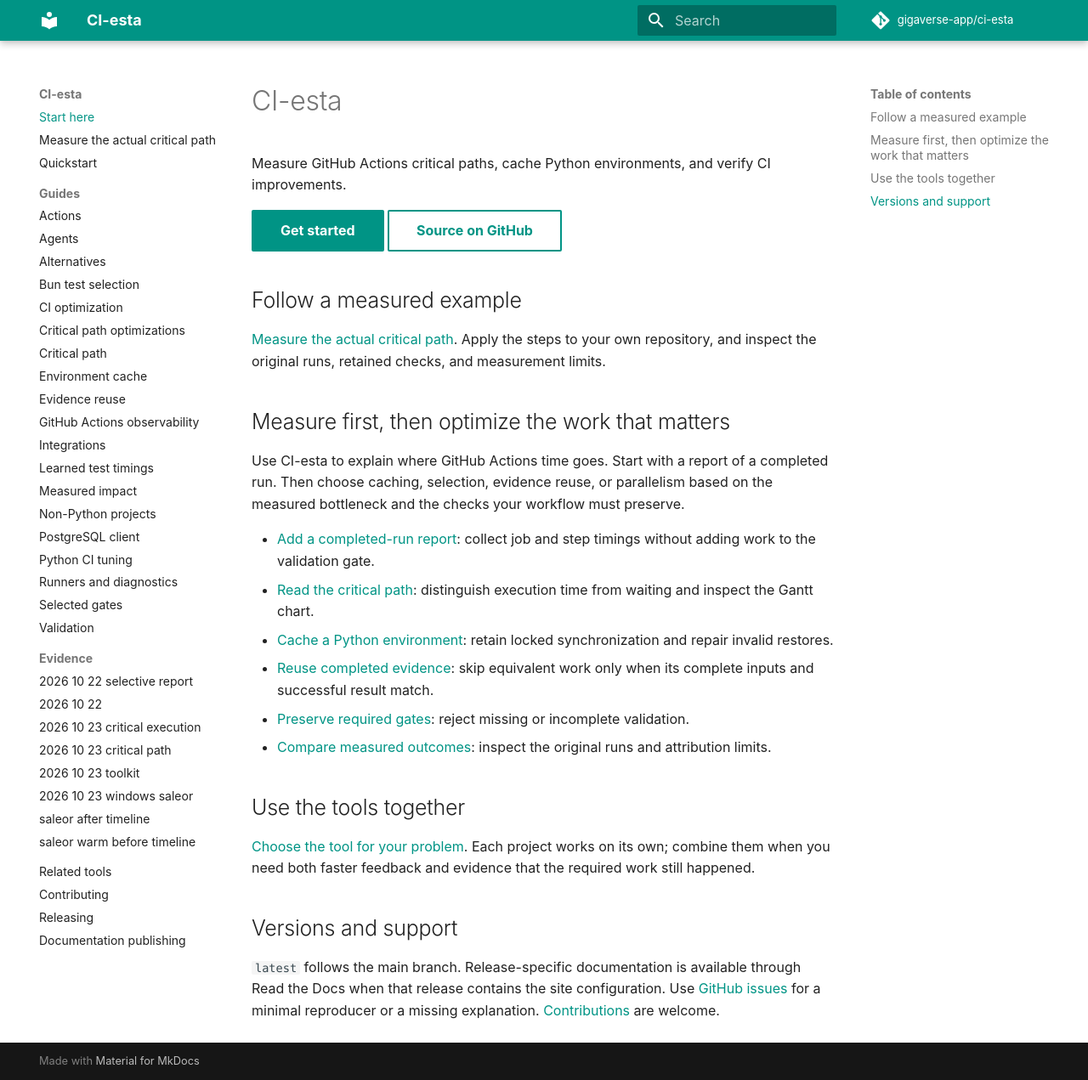
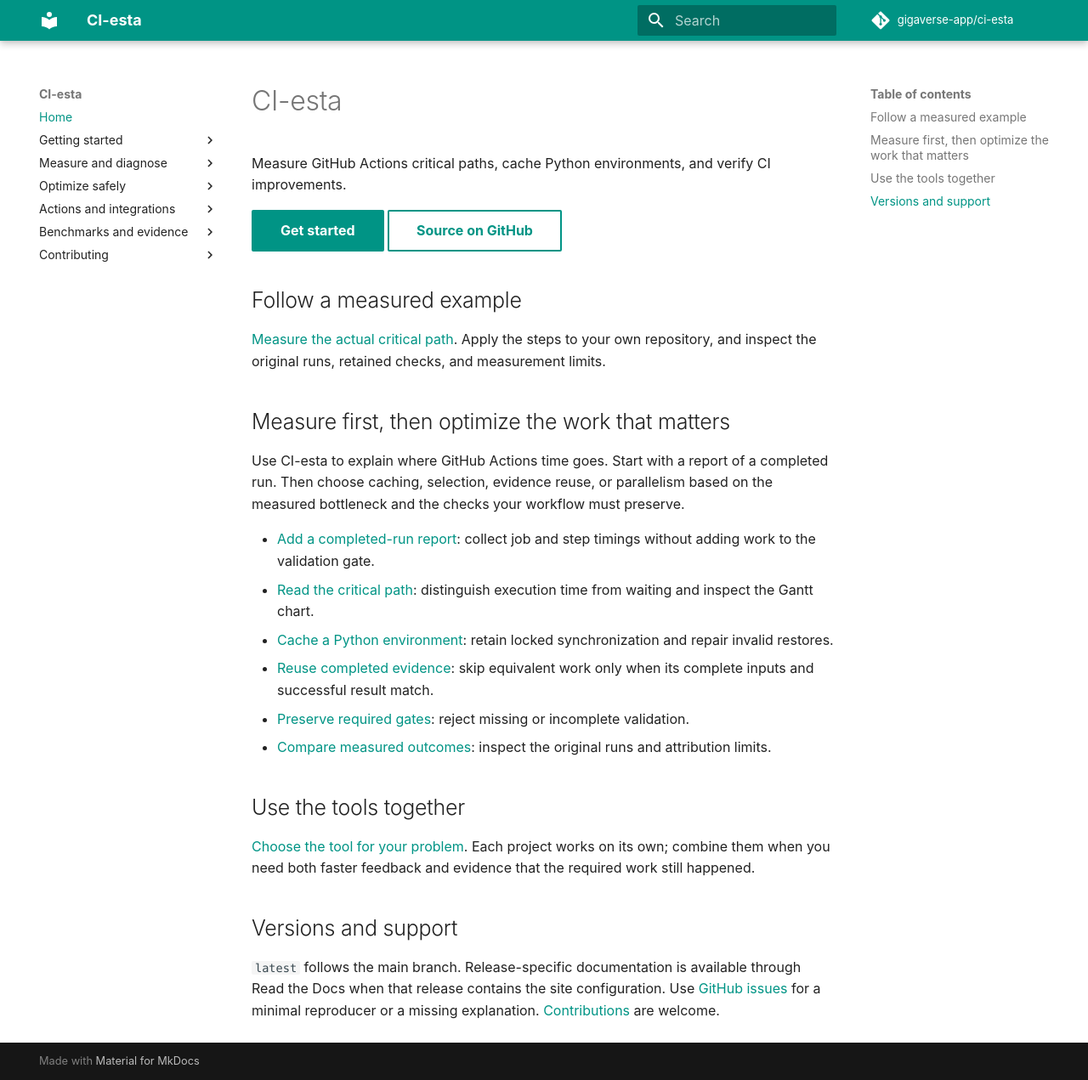
Before and after one commit to gigaverse-app/ci-esta, an MkDocs documentation site: the page built from documentation/index.md, in a window 1280 px wide and 1271 px high. Shown: the whole window at 85% size. Built offline with MkDocs 1.6.1 and Material for MkDocs 9.7.7, drawn with Linux system fonts in a browser that asks for light colours; comment, search, counter and statistics services are not loaded.

Commit message:
docs: organize navigation and retire stale publication content

```diff
--- a/docs/validation.md
+++ /dev/null
@@ -1,34 +0,0 @@
-# Extraction validation
-
-## Invariants and test plan
-
-- [x] The aggregate gate accepts success or an explicitly unneeded skip, and rejects missing/failed/cancelled prerequisites. `tests/ci/test_validation_gate.py` exercises `validateGate`.
-- [x] Reuse requires owned, fresh success, survives unrelated lane failures and rejects contradictory proof. `tests/ci/test_incremental_evidence.py` executes the real resolver against a strict external API fake.
-- [x] Incomplete or racing PR file lists cannot become complete evidence. `tests/ci/test_pr_change_evidence.py` executes the collector.
-- [x] Receipt identity follows source/tool changes, ignores generated caches, and rejects ambiguous declared paths. `tests/ci/test_portable_receipts.py` exercises actual JavaScript with filesystem/API boundaries.
-- [x] The reporter uses pytest-selective's shared explanation contract and accepts repository-neutral timing data. `tests/ci_observability/` covers renderers, collection, artifacts and profiles.
-- [x] The installed CLI can render an unavailable report offline without credentials. `tests/test_cli.py` invokes a separate Python process.
-- [x] Locked tests on Python 3.11 and 3.14, plus installed-wheel smoke on Python 3.11.
-- [x] Hosted CI validates the report action against GitHub's actual run/job APIs.
-- [x] The extraction-validation PR proves successful execution, reuse after an unrelated change, and forced execution on manual rerun.
-
-## Red-team findings
-
-1. The source receipt scanner assumed backend-common directories existed. The portable regression failed; the scanner now hashes CI-esta's sources and manifests, handles absent optional directories, normalizes path separators and excludes bytecode caches.
-2. Ambiguous declared paths such as `a/./b` or backslash-separated paths could be interpreted as missing inputs. The regression failed before stricter validation; invalid declarations now fall back conservatively.
-3. Timings were readable only through named source-consumer profiles. The generic-profile regression failed; the same authoritative timing model now accepts the neutral `pytest` extension, preserving compatibility adapters.
-4. The first live run collected every job but could not match the required gate: the inherited selector used a runner machine name, not a job display name. Added explicit `job_name` selection with exactly-one-identity validation and rejection of ambiguous job matches. The new regression failed before implementation. Original live evidence: [run 39839452342](https://github.com/gigaverse-app/ci-esta/actions/runs/39839452342), revision `36626d1b70dcc77434e866bc23d32c02515aeaf3`.
-
-The initial source test extraction also caught a missing XML runtime dependency; the package declares it. Source-consumer workflow metadata tests remain in backend-common because those workflows are outside the extracted public product. The inherited reporter schema was regenerated against the locked dependencies.
-
-## Live evidence ledger
-
-| Scenario | Revision | Evidence | Result |
-| --- | --- | --- | --- |
-| First corrected PR validation | `a1cdb72939ad7dab66949ee44c99f81784ae6678` | [run 39840045077](https://github.com/gigaverse-app/ci-esta/actions/runs/39840045077) | Both Python suites executed, gate passed, report collected complete real API evidence |
-| Documentation-only follow-up | `c273e8f3cb233fe189578318af01c83a48e72a5e` | [run 39840366763, attempt 1](https://github.com/gigaverse-app/ci-esta/actions/runs/39840366763/attempts/1) | Both test lanes skipped on matching receipts; gate and real API report passed |
-| Explicit manual rerun | `c273e8f3cb233fe189578318af01c83a48e72a5e` | [run 39840366763, attempt 2](https://github.com/gigaverse-app/ci-esta/actions/runs/39840366763/attempts/2) | Both test lanes executed and passed; reuse was disabled as required |
-
-Local Windows validation on that revision passed 418 tests and Ruff. The actual CLI read the completed first workflow from GitHub and produced a complete report with a 35-second gate elapsed time and 55 observed runner seconds; this is a single workflow observation, not a speedup claim. The publisher sent an actual HTTP PUT to a disposable local HTTP receiver, which returned 202; repository grouping and payload were checked and the receiver shut down. This verifies transport, not a deployed Pushgateway service.
-
-Local API fakes are not counted as live proof. This document records a scoped extraction check, not exhaustive correctness or a benchmark.
--- a/documentation/index.md
+++ b/documentation/index.md
@@ -25,7 +25,7 @@
 - [Read the critical path](../docs/critical-path.md): distinguish execution time from waiting and inspect the Gantt chart.
 - [Cache a Python environment](../docs/environment-cache.md): retain locked synchronization and repair invalid restores.
 - [Reuse completed evidence](../docs/evidence-reuse.md): skip equivalent work only when its complete inputs and successful result match.
-- [Preserve required gates](../docs/validation.md): reject missing or incomplete validation.
+- [Preserve required gates](../docs/selected-gates.md): reject missing or incomplete validation.
 - [Compare measured outcomes](../docs/measured-impact.md): inspect the original runs and attribution limits.
 
 ## Use the tools together
--- a/mkdocs.yml
+++ b/mkdocs.yml
@@ -26,7 +26,6 @@
     primary: teal
     accent: cyan
   features:
-  - navigation.sections
   - navigation.top
   - search.suggest
   - search.highlight
@@ -61,14 +60,10 @@
   - docs/actions.md
   - docs/agents.md
   - docs/alternatives.md
-  - docs/benchmarks/2026-10-22-selective-report.md
   - docs/benchmarks/2026-10-22.md
   - docs/benchmarks/2026-10-23-critical-execution.md
-  - docs/benchmarks/2026-10-23-critical-path.md
   - docs/benchmarks/2026-10-23-toolkit.md
   - docs/benchmarks/2026-10-23-windows-saleor.md
-  - docs/benchmarks/2026-10-23-windows-saleor/saleor-after-timeline.md
-  - docs/benchmarks/2026-10-23-windows-saleor/saleor-warm-before-timeline.md
   - docs/bun-test-selection.md
   - docs/ci-optimization.md
   - docs/critical-path-optimizations.md
@@ -85,43 +80,41 @@
   - docs/quickstart.md
   - docs/runners-and-diagnostics.md
   - docs/selected-gates.md
-  - docs/validation.md
   - CONTRIBUTING.md
   - RELEASING.md
 nav:
-- Start here: index.md
-- Measure the actual critical path: docs/tutorials/measure-critical-path.md
-- Quickstart: docs/quickstart.md
-- Guides:
-  - Actions: docs/actions.md
-  - Agents: docs/agents.md
-  - Alternatives: docs/alternatives.md
+- Home: index.md
+- Getting started:
+  - Quickstart: docs/quickstart.md
+  - Measure your CI critical path: docs/tutorials/measure-critical-path.md
+  - Plan a CI optimization: docs/ci-optimization.md
+  - Let your agent set it up: docs/agents.md
+- Measure and diagnose:
+  - Workflow reports and metrics: docs/github-actions-observability.md
+  - Critical-path analysis: docs/critical-path.md
+  - Report before-and-after impact: docs/measured-impact.md
+  - Runner capacity and hang diagnostics: docs/runners-and-diagnostics.md
+- Optimize safely:
+  - Shorten blocking jobs: docs/critical-path-optimizations.md
+  - Cache Python environments: docs/environment-cache.md
+  - Tune Python test execution: docs/python-ci-tuning.md
+  - Balance tests with timing data: docs/learned-test-timings.md
+  - Reuse successful job evidence: docs/evidence-reuse.md
+  - Validate skipped test lanes: docs/selected-gates.md
+- Actions and integrations:
+  - GitHub Actions reference: docs/actions.md
+  - Non-Python projects: docs/non-python.md
   - Bun test selection: docs/bun-test-selection.md
-  - CI optimization: docs/ci-optimization.md
-  - Critical path optimizations: docs/critical-path-optimizations.md
-  - Critical path: docs/critical-path.md
-  - Environment cache: docs/environment-cache.md
-  - Evidence reuse: docs/evidence-reuse.md
-  - GitHub Actions observability: docs/github-actions-observability.md
-  - Integrations: docs/integrations.md
-  - Learned test timings: docs/learned-test-timings.md
-  - Measured impact: docs/measured-impact.md
-  - Non-Python projects: docs/non-python.md
-  - PostgreSQL client: docs/postgres-client.md
-  - Python CI tuning: docs/python-ci-tuning.md
-  - Runners and diagnostics: docs/runners-and-diagnostics.md
-  - Selected gates: docs/selected-gates.md
-  - Validation: docs/validation.md
-- Evidence:
-  - 2026 10 22 selective report: docs/benchmarks/2026-10-22-selective-report.md
-  - 2026 10 22: docs/benchmarks/2026-10-22.md
-  - 2026 10 23 critical execution: docs/benchmarks/2026-10-23-critical-execution.md
-  - 2026 10 23 critical path: docs/benchmarks/2026-10-23-critical-path.md
-  - 2026 10 23 toolkit: docs/benchmarks/2026-10-23-toolkit.md
-  - 2026 10 23 windows saleor: docs/benchmarks/2026-10-23-windows-saleor.md
-  - saleor after timeline: docs/benchmarks/2026-10-23-windows-saleor/saleor-after-timeline.md
-  - saleor warm before timeline: docs/benchmarks/2026-10-23-windows-saleor/saleor-warm-before-timeline.md
-- Related tools: ecosystem.md
-- Contributing: CONTRIBUTING.md
-- Releasing: RELEASING.md
-- Documentation publishing: publishing.md
+  - PostgreSQL client setup: docs/postgres-client.md
+  - Combine the four tools: docs/integrations.md
+  - Related tools: ecosystem.md
+  - Compare alternatives: docs/alternatives.md
+- Benchmarks and evidence:
+  - CI routing and reporting results: docs/benchmarks/2026-10-22.md
+  - Toolkit adoption and critical paths: docs/benchmarks/2026-10-23-toolkit.md
+  - Parallel conformance test results: docs/benchmarks/2026-10-23-critical-execution.md
+  - Windows and Saleor bottleneck fixes: docs/benchmarks/2026-10-23-windows-saleor.md
+- Contributing:
+  - Development setup: CONTRIBUTING.md
+  - Releasing: RELEASING.md
+  - Documentation publishing: publishing.md
```
Also changed, not shown: README.md (+1 -1 lines), docs/ci-optimization.md (+5 -5 lines), docs/integrations.md (+1 -1 lines), documentation/publishing.md (+16 -0 lines).
